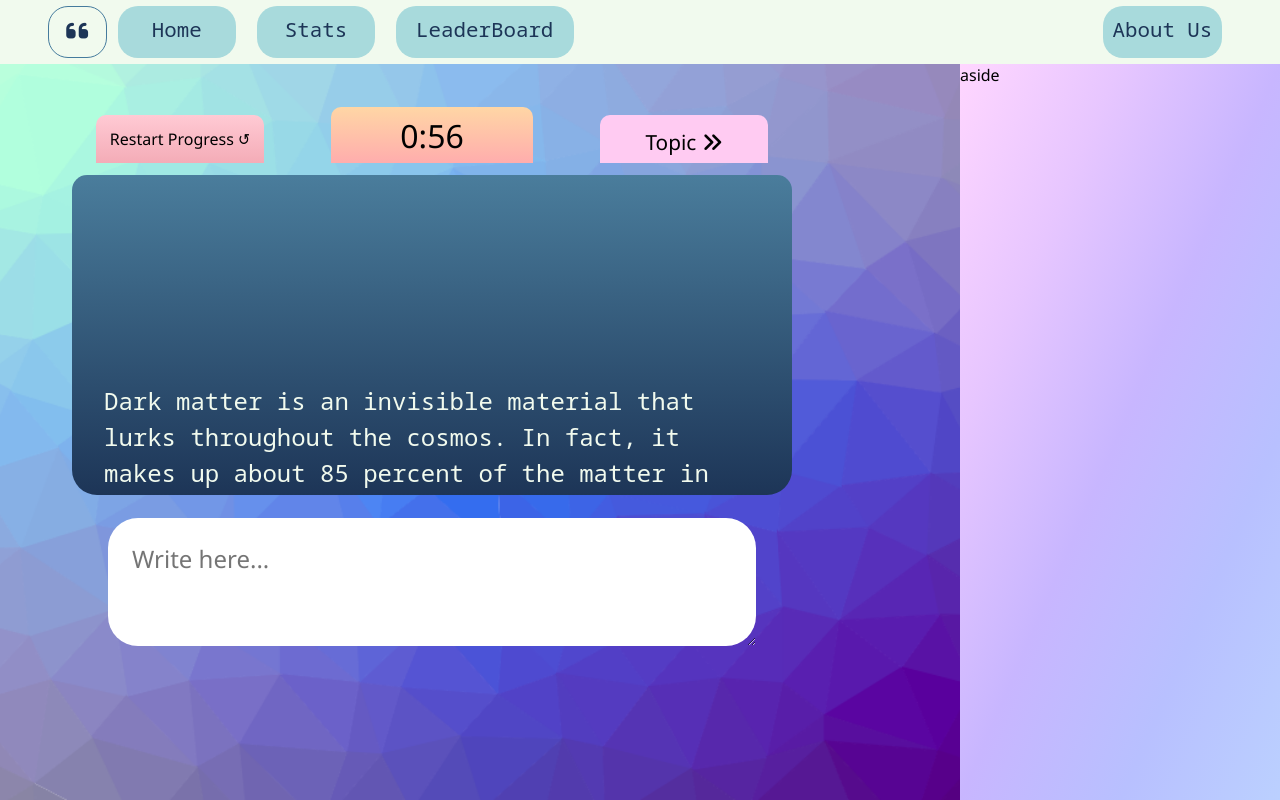
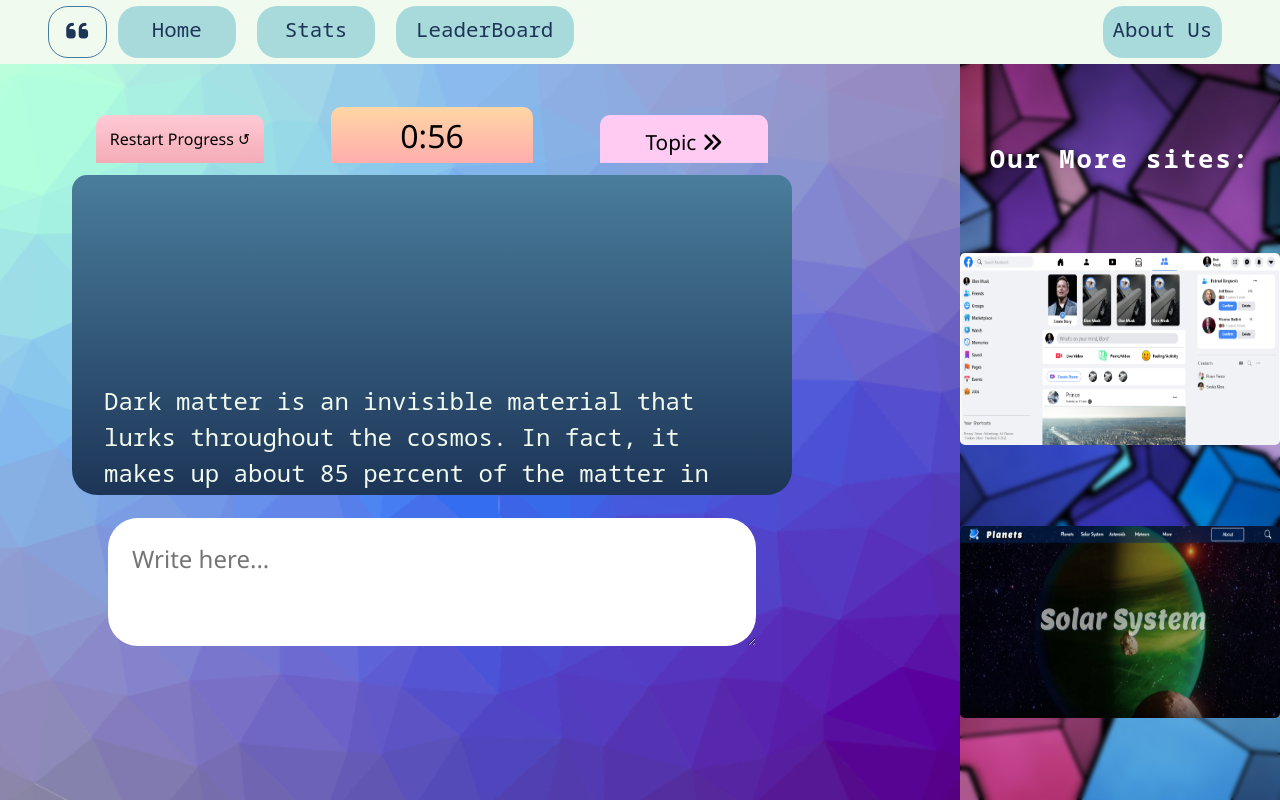
Before and after one commit to princeverma-ai/typingTest, a plain HTML site: page index.html in a window 1280 px wide. Drawn offline with Linux system fonts and the light colour scheme.

Commit message:
added aside and topic selector bug fixes

```diff
--- a/index.html
+++ b/index.html
@@ -1,5 +1,6 @@
 <!DOCTYPE html>
 <html lang="en">
+
 <head>
     <!--Project typing test/tutor   -  13/10/2021-->
     <meta charset="UTF-8">
@@ -12,6 +13,7 @@
 
     <link rel="stylesheet" href="style.css">
 </head>
+
 <body>
     <header>
         <div class="nav-item"><i id="icon" class="fas fa-quote-left"></i></div>
@@ -25,26 +27,38 @@
             <div class="display-top-bar">
                 <button id="restart-button">Restart Progress &olarr;</button>
                 <div class="timer"><span id="timerid">1:00</span></div>
-        <div id="topic-selector" >Topic <i class="fas fa-angle-double-right"></i>
+                <div id="topic-selector">Topic <i class="fas fa-angle-double-right"></i>
                     <ul class="topic-list">
                         <li class="topic-option" value="-1">Random</li>
                         <li class="topic-option" value="0">Biology</li>
-                <li class="topic-option"value="1">Technology</li>
-                <li class="topic-option"value="2">Physics</li>
-                <li class="topic-option"value="3">Facts</li>
+                        <li class="topic-option" value="1">Technology</li>
+                        <li class="topic-option" value="2">Physics</li>
+                        <li class="topic-option" value="3">Facts</li>
                     </ul>
                 </div>
             </div>
             <div class="display-area">
-            <div class="text">Lorem ipsum dolor sit amet consectetur adipisicing elit. Atque eveniet ipsum similique veniam, itaque optio blanditiis quas explicabo debitis error in, exercitationem recusandae incidunt eaque, eos nemo ducimus dolorem alias! Lorem ipsum dolor sit amet consectetur adipisicing elit. Architecto necessitatibus minus aut consectetur ratione blanditiis sequi possimus tenetur inventore a tempora, quae accusamus excepturi enim dolorum, asperiores voluptatum deserunt voluptatibus! lorem</div>
+                <div class="text">Lorem ipsum dolor sit amet consectetur adipisicing elit. Atque eveniet ipsum similique
+                    veniam, itaque optio blanditiis quas explicabo debitis error in, exercitationem recusandae incidunt
+                    eaque, eos nemo ducimus dolorem alias! Lorem ipsum dolor sit amet consectetur adipisicing elit.
+                    Architecto necessitatibus minus aut consectetur ratione blanditiis sequi possimus tenetur inventore
+                    a tempora, quae accusamus excepturi enim dolorum, asperiores voluptatum deserunt voluptatibus! lorem
+                </div>
             </div>
             <div class="input-area">
                 <textarea id="input" placeholder="Write here..."></textarea>
             </div>
-    </div>  <!--start here , dotn play with main div , make a new div container div inside it and do whatever inside thar div and you are free to play with widtha nd height of main div-->
-    <aside>aside</aside>
+        </div>
+        <!--start here , dotn play with main div , make a new div container div inside it and do whatever inside thar div and you are free to play with widtha nd height of main div-->
+
+        <aside>
+            <h1 id="moresitehead">Our More sites:</h1>
+            <a href="https://princeverma-ai.github.io/clone-facebook/"target="_blank" class="links"><img src="site1.png" class="site-img" alt="Visit Site"></a>
+            <a href="https://princeverma-ai.github.io/planets/"target="_blank" class="links"><img src="site2.png" class="site-img"alt=" Visit site"></a>
+        </aside>
     </div>
     <script src="https://kit.fontawesome.com/239deeb662.js" crossorigin="anonymous"></script>
     <script src="app.js"></script>
 </body>
+
 </html>
--- a/style.css
+++ b/style.css
@@ -70,7 +70,47 @@ margin-left: auto;
 }
 aside {
   /* background-color: #acd3f3 */
-  background: linear-gradient(to bottom right,#ffd6ff,#e7c6ff,#c8b6ff,#b8c0ff,#bbd0ff);
+  /* background: linear-gradient(to bottom right,#ffd6ff,#e7c6ff,#c8b6ff,#b8c0ff,#bbd0ff); */
+  background-image: url('asideback.jpg');
+  background-size: cover;
+  background-position:center;
+  display: flex;
+  flex-direction: column;
+  justify-content: space-evenly;
+  align-items: center;
+  flex-wrap: wrap;
+  position: relative;
+}
+aside::before{
+  top: 0;
+  left: 0;
+  content: '';
+  width: 100%;
+  height: 100%;
+  position: absolute;
+  background:transparent;
+  backdrop-filter: blur(2px);
+}
+
+.site-img{
+  position: relative;
+  width: 20em;
+  height: 12rem;
+  background-size: cover;
+  filter:none;
+  z-index: 20;
+  border-radius: 5px;
+  transition: transform 200ms ease-out;
+}
+.site-img:hover{
+  transform: scale(1.1);
+}
+#moresitehead{
+  z-index: 20;
+  color: white;
+  font-family: "Noto Sans Mono", monospace;
+  letter-spacing: 2px;
+  font-size: 1.6em;
 }
 /*MID STAGE HERE*/
 textarea:focus,
```
Also changed, not shown: asideback.jpg (added), site1.png (added), site2.png (added). Lines whose indentation alone changed are shown as unchanged.
